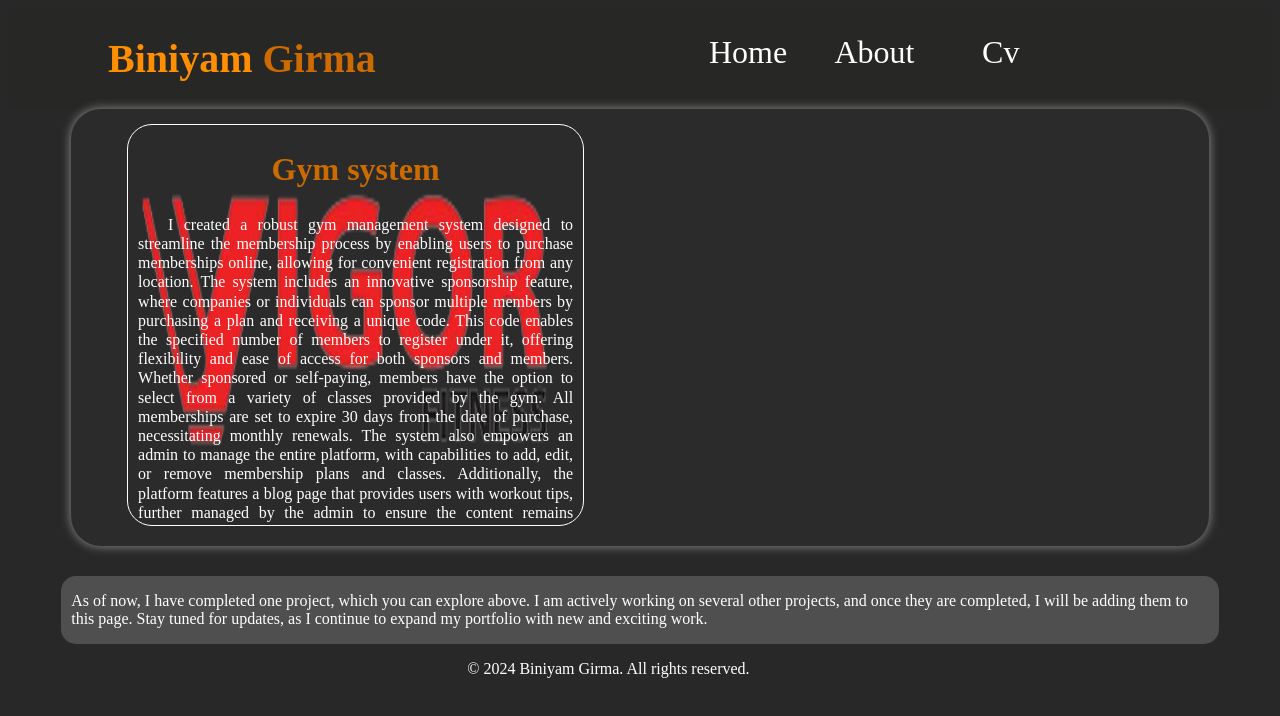
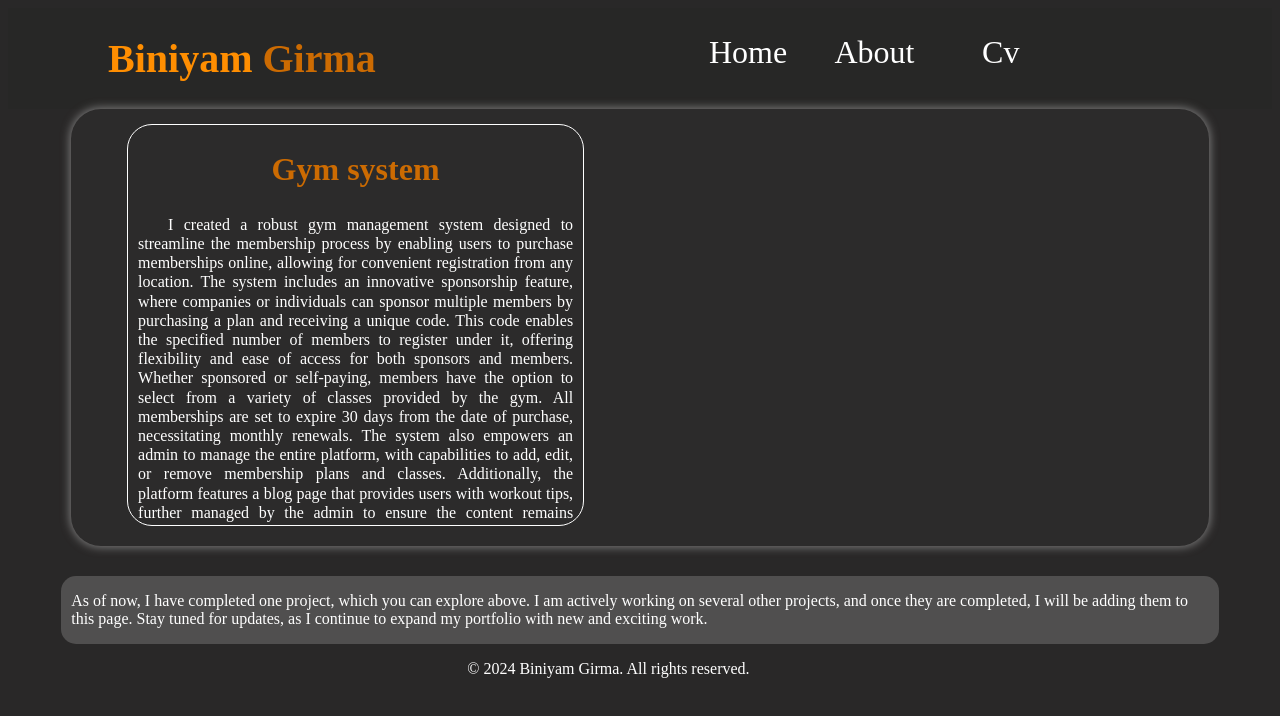
Before and after one commit to Abubini/biniyam-girma, a plain HTML site: page frontend/project.html in a window 1280 px wide. In both pictures the pointer is over the element 355 px from the left and 324 px from the top of the page. Drawn offline with Linux system fonts and the light colour scheme.

Commit message:
my protfolio web

```diff
--- a/frontend/project.css
+++ b/frontend/project.css
@@ -169,6 +169,10 @@ a{
 
 }
 
+#p01:hover, #p02:hover, #p03:hover {
+    background-image: none;
+}
+
 
 
 
```
Also changed, not shown: frontend/about.html (+1 -1 lines).
